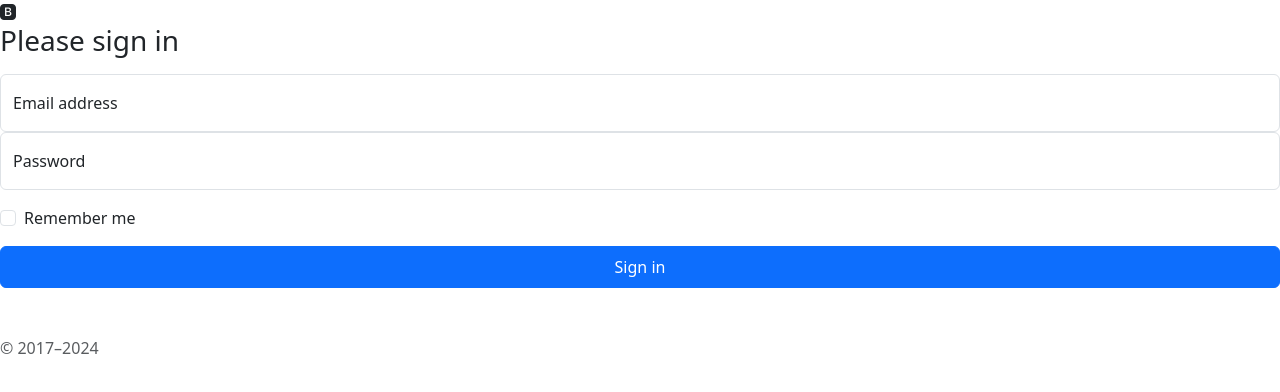
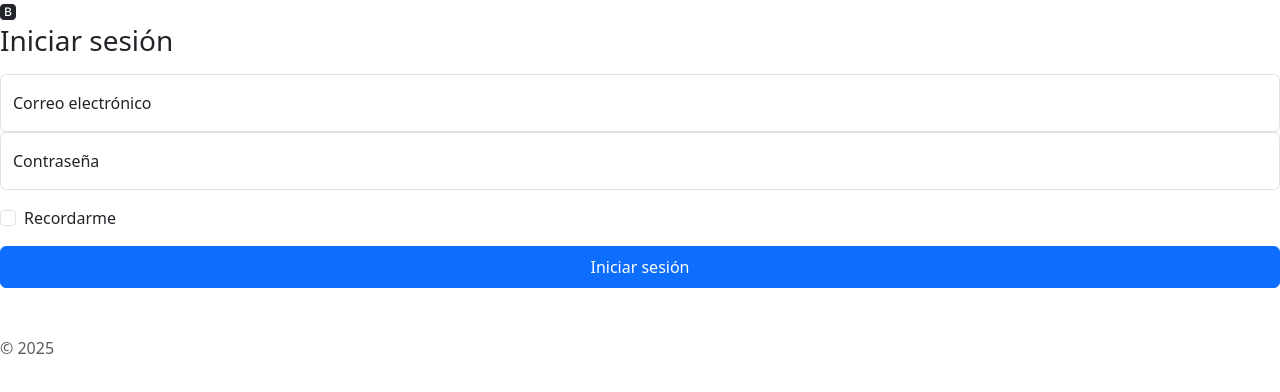
Before and after one commit to Hugocl01/RETO-DAW2-EQUIPO-3, a React (Vite) app in the folder frontend/: page /login in a window 1280 px wide. Shown: the top 392 px of the page. Built offline with nearby package versions, Linux system fonts and the light colour scheme.

Commit message:
login en español y docimentado

```diff
--- a/frontend/src/components/Login.jsx
+++ b/frontend/src/components/Login.jsx
@@ -1,29 +1,35 @@
+/**
+ * Componente de formulario de inicio de sesión.
+ * Permite a los usuarios ingresar su correo electrónico y contraseña para autenticarse.
+ *
+ * @component
+ * @returns {JSX.Element} Elemento JSX que representa el formulario de inicio de sesión.
+ */
 function Login() {
-
     return (
         <form>
             <i className="bi bi-bootstrap-fill"></i>
-            <h1 className="h3 mb-3 fw-normal">Please sign in</h1>
+            <h1 className="h3 mb-3 fw-normal">Iniciar sesión</h1>
 
             <div className="form-floating">
-                <input type="email" className="form-control" id="floatingInput" placeholder="name@example.com" />
-                <label htmlFor="floatingInput">Email address</label>
+                <input type="text" className="form-control" id="floatingInput" placeholder="correo@ejemplo.com" />
+                <label htmlFor="floatingInput">Correo electrónico</label>
             </div>
             <div className="form-floating">
-                <input type="password" className="form-control" id="floatingPassword" placeholder="Password" />
-                <label htmlFor="floatingPassword">Password</label>
+                <input type="password" className="form-control" id="floatingPassword" placeholder="Contraseña" />
+                <label htmlFor="floatingPassword">Contraseña</label>
             </div>
 
             <div className="form-check text-start my-3">
-                <input className="form-check-input" type="checkbox" value="remember-me" id="flexCheckDefault" />
+                <input className="form-check-input" type="checkbox" value="recordar" id="flexCheckDefault" />
                 <label className="form-check-label" htmlFor="flexCheckDefault">
-                    Remember me
+                    Recordarme
                 </label>
             </div>
-            <button className="btn btn-primary w-100 py-2" type="submit">Sign in</button>
-            <p className="mt-5 mb-3 text-body-secondary">© 2017–2024</p>
+            <button className="btn btn-primary w-100 py-2" type="submit">Iniciar sesión</button>
+            <p className="mt-5 mb-3 text-body-secondary">© 2025</p>
         </form>
-    )
+    );
 }
 
 export default Login;
```
